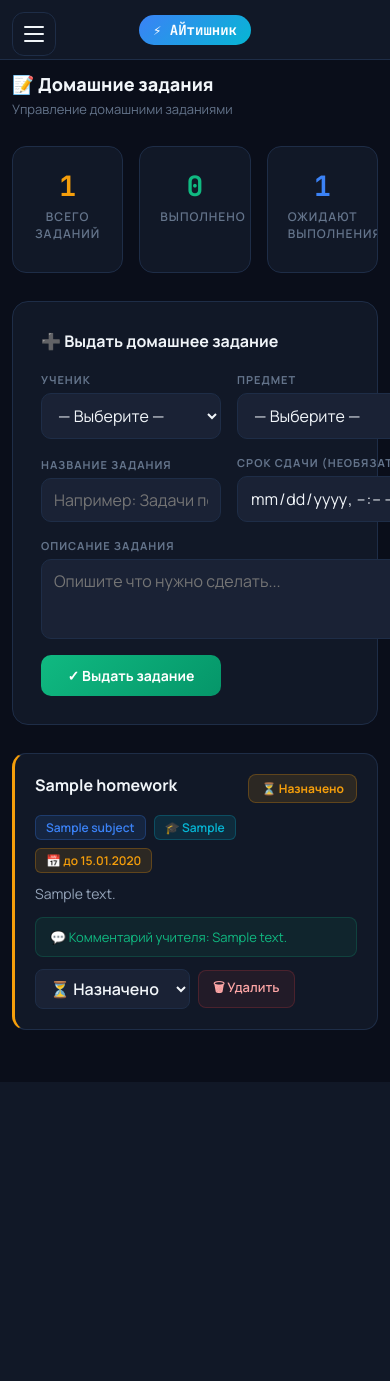
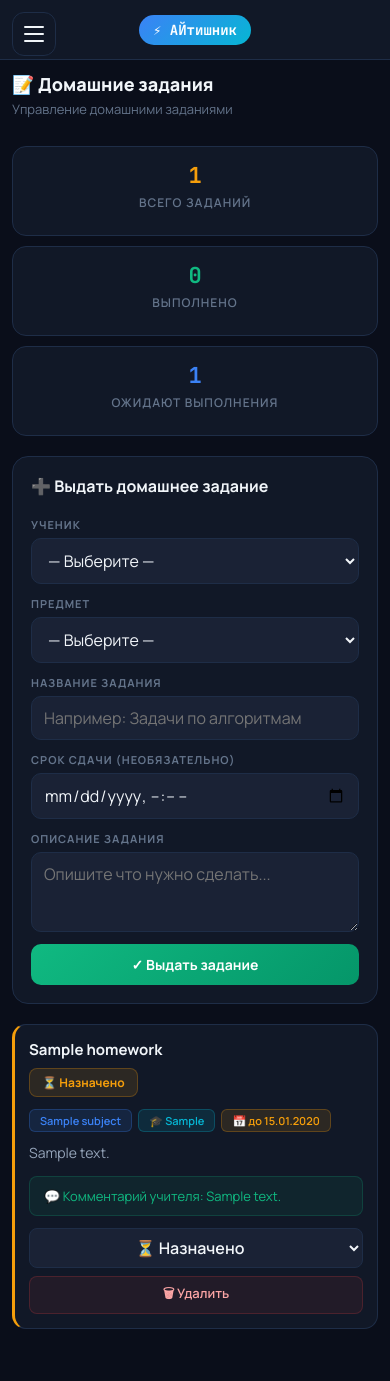
Before and after one commit to GrOwLy-313/it_studio_project1, a Django app: page /homework/ in a window 390 px wide; the page is wider, and only the part inside the window is pictured. Before the commit the page ends 1082 px from the top of that part, so only its background shows below. Run offline with Django 4.2, Linux system fonts and the light colour scheme; a user stored in the database is signed in; tables that the repository leaves empty hold one stand-in row (values such as "Sample post"); data that the repository does not hold is empty.

Commit message:
fix_mobile2

```diff
--- a/core/templates/core/base.html
+++ b/core/templates/core/base.html
@@ -2,7 +2,7 @@
 <html lang="ru" data-theme="dark">
 <head>
     <meta charset="UTF-8">
-    <meta name="viewport" content="width=device-width, initial-scale=1.0">
+    <meta name="viewport" content="width=device-width, initial-scale=1.0, user-scalable=no">
     <meta name="csrf-token" content="{{ csrf_token }}">
     <title>{% block title %}АЙтишник{% endblock %}</title>
     <link href="https://fonts.googleapis.com/css2?family=JetBrains+Mono:wght@400;700&family=Manrope:wght@400;500;600;700;800&display=swap" rel="stylesheet">
--- a/core/templates/core/homework.html
+++ b/core/templates/core/homework.html
@@ -134,6 +134,58 @@
     /* EMPTY STATE */
     .empty-state { text-align: center; padding: 60px 20px; color: var(--muted); }
     .empty-state .big { font-size: 48px; margin-bottom: 12px; }
+    @media (max-width: 768px) {
+    /* Статистика — 3 в ряд → 1 в ряд */
+    .stats-row {
+        grid-template-columns: 1fr;
+        gap: 10px;
+        margin-bottom: 20px;
+    }
+    .stat-card { padding: 14px; }
+    .stat-card .num { font-size: 22px; }
+
+    /* Форма добавления */
+    .add-card { padding: 18px; margin-bottom: 20px; }
+    .form-grid {
+        grid-template-columns: 1fr;
+        gap: 12px;
+    }
+    /* Убираем span 2 на мобиле */
+    .form-grid .form-group[style*="span 2"] {
+        grid-column: span 1 !important;
+    }
+    .btn-create { width: 100%; }
+
+    /* Карточки заданий */
+    .hw-card { padding: 14px; }
+
+    /* Заголовок карточки — в колонку */
+    .hw-header {
+        flex-direction: column;
+        gap: 8px;
+        align-items: flex-start;
+    }
+    .hw-title { font-size: 15px; }
+
+    /* Мета-пилюли — переносятся */
+    .hw-meta { gap: 6px; }
+    .hw-pill { font-size: 11px; }
+
+    /* Действия — в колонку */
+    .hw-actions {
+        flex-direction: column;
+        align-items: stretch;
+    }
+    .hw-actions > * { width: 100%; text-align: center; }
+    .status-select-hw { width: 100%; }
+
+    /* Кнопки внутри check-form */
+    .check-form > div[style] {
+        flex-direction: column;
+    }
+    .check-form .btn-done,
+    .check-form .btn-del { width: 100%; text-align: center; }
+}
 </style>
 {% endblock %}
 
```
Also changed, not shown: core/templates/core/dashboard.html (+36 -35 lines).
